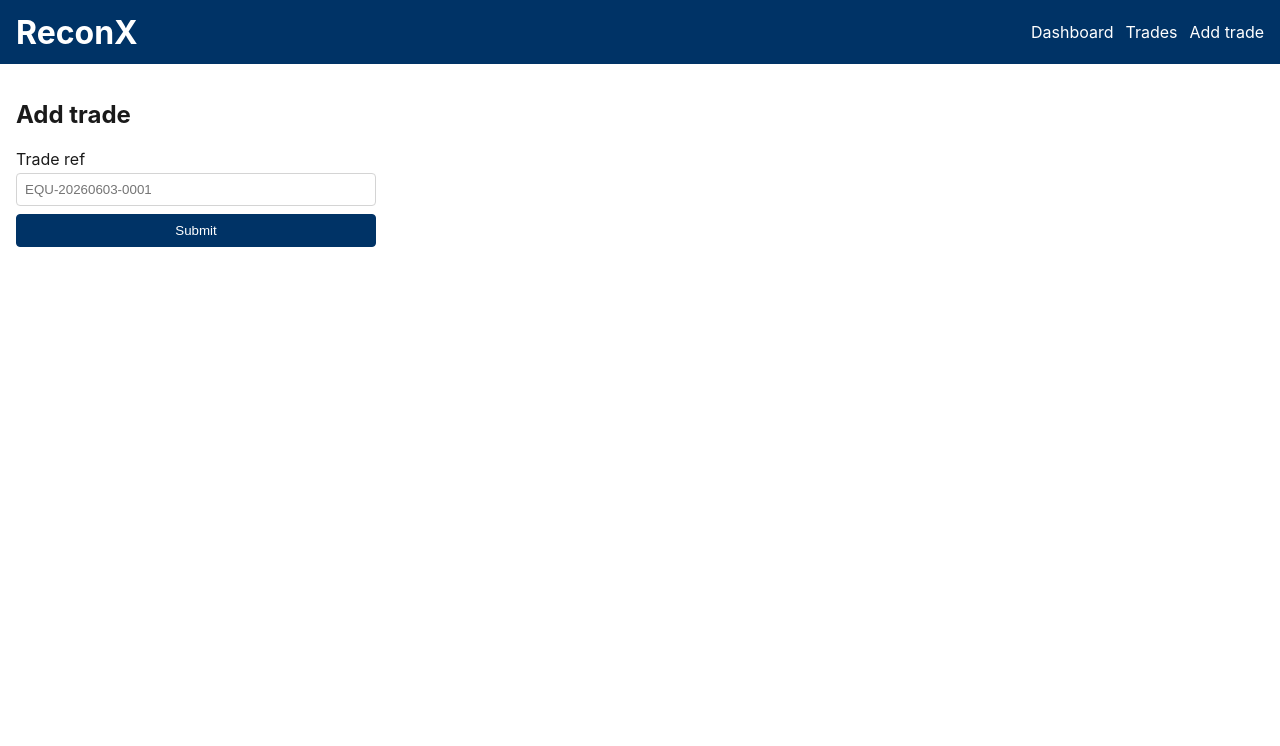
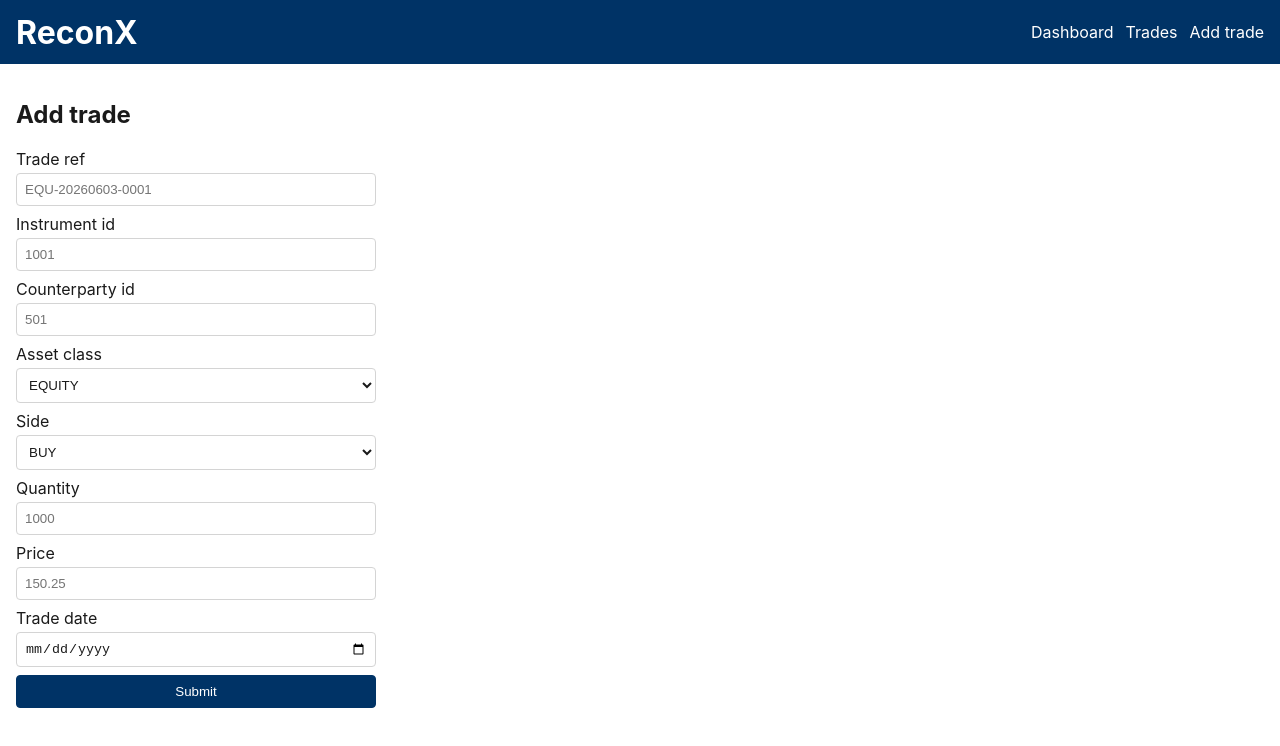
Before and after one commit to Sushimaus/DB-training-team-2, a React (Vite) app in the folder frontend/: page /trades/new in a window 1280 px wide. Shown: the top 746 px of the page. Built offline with nearby package versions, Linux system fonts and the light colour scheme; sample sign-in values are in the browser's storage.

Commit message:
solved ticket 123

```diff
--- a/frontend/src/pages/AddTrade.jsx
+++ b/frontend/src/pages/AddTrade.jsx
@@ -1,5 +1,5 @@
 // TICKET-ADV123 — React Hook Form + Yup validation.
-import React from 'react';
+import React, { useState } from 'react';
 import { useForm } from 'react-hook-form';
 import { yupResolver } from '@hookform/resolvers/yup';
 import * as yup from 'yup';
@@ -16,26 +16,139 @@ import { api } from '@services/apiService.js';
 //     quantity       — positive number
 //     price          — positive number
 //     tradeDate      — date
-const schema = yup.object({});
+const schema = yup.object({
+  tradeRef: yup.string().matches(/^[A-Z]{3}-\d{8}-\d{4}$/, 'Format: AAA-YYYYMMDD-NNNN').required('Trade ref is required'),
+  instrumentId: yup
+    .number()
+    .typeError('Must be a number')
+    .integer('Must be a whole number')
+    .positive('Must be positive')
+    .required('Instrument ID is required'),
+  counterpartyId: yup
+    .number()
+    .typeError('Must be a number')
+    .integer('Must be a whole number')
+    .positive('Must be positive')
+    .required('Counterparty ID is required'),
+  assetClass: yup
+    .string()
+    .oneOf(['EQUITY', 'FX', 'BOND', 'DERIVATIVE'])
+    .required('Asset class is required'),
+  side: yup
+    .string()
+    .oneOf(['BUY', 'SELL'])
+    .required('Side is required'),
+  quantity: yup
+    .number()
+    .typeError('Must be a number')
+    .positive('Must be greater than 0')
+    .required('Quantity is required'),
+  price: yup
+    .number()
+    .typeError('Must be a number')
+    .positive('Must be greater than 0')
+    .required('Price is required'),
+  tradeDate: yup
+    .date()
+    .typeError('Must be a valid date')
+    .required('Trade date is required'),
+});
 
 function AddTrade() {
-  const { register, handleSubmit, formState: { errors, isSubmitting }, reset } =
-        useForm({ resolver: yupResolver(schema) });
+  const [serverError, setServerError] = useState(null);
+
+  const {
+    register,
+    handleSubmit,
+    formState: { errors, isSubmitting, isSubmitSuccessful },
+    reset,
+  } = useForm({
+    resolver: yupResolver(schema),
+    mode: 'onBlur',
+    defaultValues: {
+      tradeRef: '',
+      instrumentId: '',
+      counterpartyId: '',
+      assetClass: 'EQUITY',
+      side: 'BUY',
+      quantity: '',
+      price: '',
+      tradeDate: '',
+    },
+  });
 
   async function onSubmit(values) {
-    // TODO(TICKET-ADV123): call api.createTrade(values), reset the form on
-    //                     success, surface server errors back to the user.
+    setServerError(null);
+    try {
+      await api.createTrade(values);
+      reset();
+    } catch (err) {
+      setServerError(err.message || 'Failed to create trade');
+    }
   }
 
   return (
     <section>
       <h2>Add trade</h2>
-      <form onSubmit={handleSubmit(onSubmit)} className="trade-form">
-        {/* TODO(TICKET-ADV123): wire up <input {...register('tradeRef')} /> for
-            every field listed in the schema above. Render
-            errors.<field>.message under each input when present. */}
-        <label>Trade ref   <input {...register('tradeRef')} placeholder="EQU-20260603-0001" /></label>
-        {errors.tradeRef && <p className="form-error">{errors.tradeRef.message}</p>}
+      <form onSubmit={handleSubmit(onSubmit)} className="trade-form" noValidate>
+        <label>
+          Trade ref
+          <input {...register('tradeRef')} placeholder="EQU-20260603-0001" />
+        </label>
+        {errors.tradeRef && <p role="alert" className="form-error">{errors.tradeRef.message}</p>}
+
+        <label>
+          Instrument id
+          <input type="number" {...register('instrumentId')} placeholder="1001" />
+        </label>
+        {errors.instrumentId && <p role="alert" className="form-error">{errors.instrumentId.message}</p>}
+
+        <label>
+          Counterparty id
+          <input type="number" {...register('counterpartyId')} placeholder="501" />
+        </label>
+        {errors.counterpartyId && <p role="alert" className="form-error">{errors.counterpartyId.message}</p>}
+
+        <label>
+          Asset class
+          <select {...register('assetClass')}>
+            <option value="EQUITY">EQUITY</option>
+            <option value="FX">FX</option>
+            <option value="BOND">BOND</option>
+            <option value="DERIVATIVE">DERIVATIVE</option>
+          </select>
+        </label>
+        {errors.assetClass && <p role="alert" className="form-error">{errors.assetClass.message}</p>}
+
+        <label>
+          Side
+          <select {...register('side')}>
+            <option value="BUY">BUY</option>
+            <option value="SELL">SELL</option>
+          </select>
+        </label>
+        {errors.side && <p role="alert" className="form-error">{errors.side.message}</p>}
+
+        <label>
+          Quantity
+          <input type="number" step="0.0001" {...register('quantity')} placeholder="1000" />
+        </label>
+        {errors.quantity && <p role="alert" className="form-error">{errors.quantity.message}</p>}
+
+        <label>
+          Price
+          <input type="number" step="0.0001" {...register('price')} placeholder="150.25" />
+        </label>
+        {errors.price && <p role="alert" className="form-error">{errors.price.message}</p>}
+
+        <label>
+          Trade date
+          <input type="date" {...register('tradeDate')} />
+        </label>
+        {errors.tradeDate && <p role="alert" className="form-error">{errors.tradeDate.message}</p>}
+
+        {serverError && <p role="alert" className="form-error">{serverError}</p>}
+        {isSubmitSuccessful && !serverError && <p role="status">Trade created.</p>}
 
         <button disabled={isSubmitting} type="submit">Submit</button>
       </form>
```
